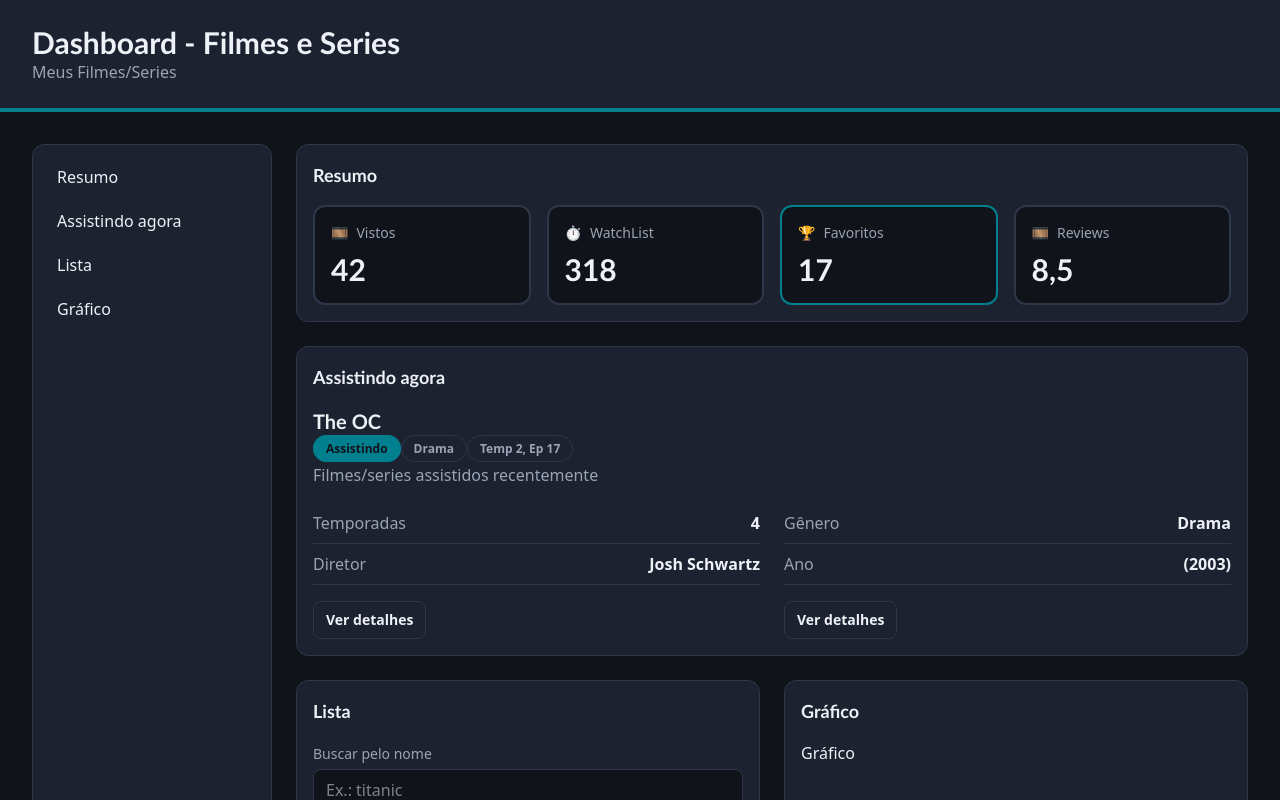
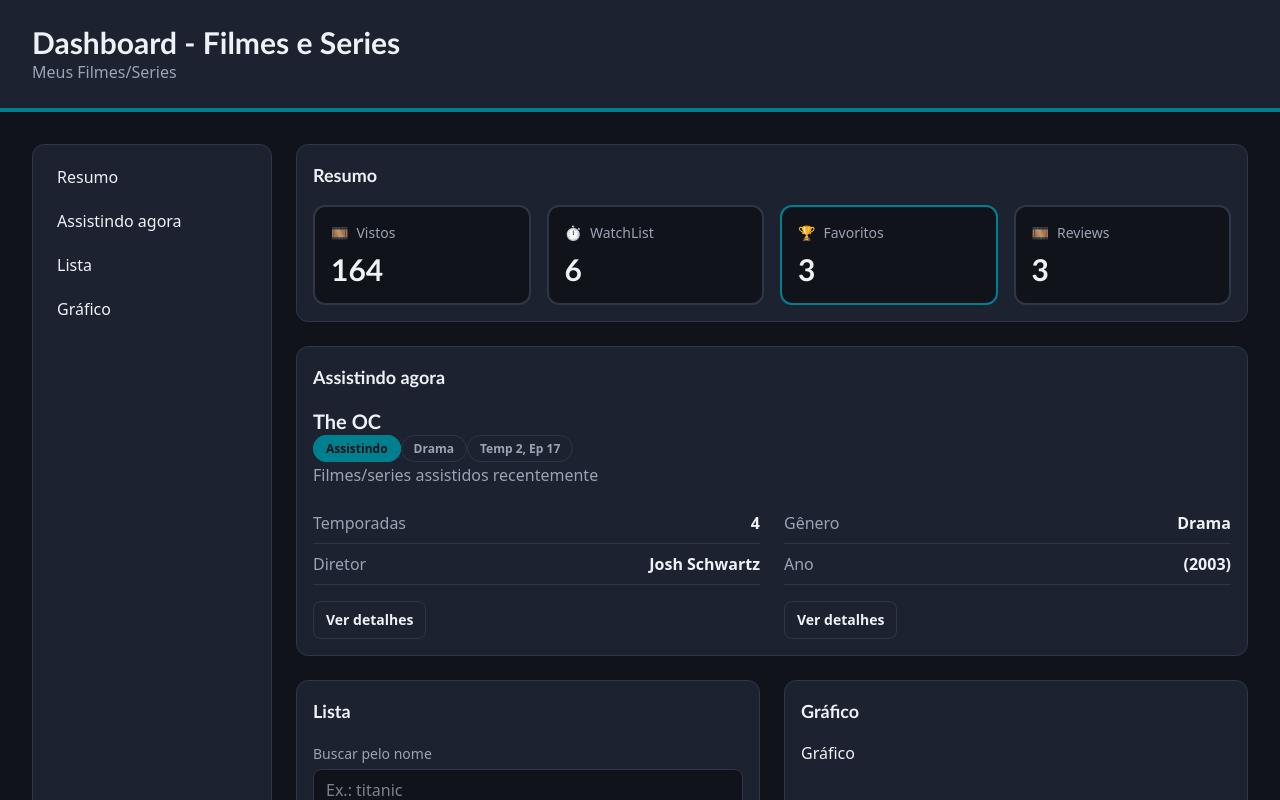
Before and after one commit to anajpontes/my-dashboard, a React (Vite) app: page / in a window 1280 px wide. Shown: the top 800 px of the page. Built offline with nearby package versions, Linux system fonts and the light colour scheme.

Commit message:
feat: derive summary cards from list data

```diff
--- a/src/App.jsx
+++ b/src/App.jsx
@@ -8,9 +8,7 @@ import StatusBadge from "./components/StatusBadge"
 import DetailsToggle from "./components/DetailsToggle"
 import ListItem from "./components/ListItem"
 import { useState } from "react"
-
-
-
+import { movies } from './data/movies.js'
 
 
 const filterOptions = [
@@ -20,26 +18,21 @@ const filterOptions = [
 ]
 
 
-const summaryCards = [
-  { id: 'watched', title: 'Vistos', value: 42, icon:"🎞️"},
-  { id: 'watchList', title: 'WatchList', value: 318, icon:"⏱️"},
-  { id: 'favorites', title: 'Favoritos', value: 17, icon:"🏆", isHighlighted: true},
-  { id: 'reviews', title: 'Reviews', value: "8,5", icon:"🎞️"},
-]
-
-const movies = [
-  { id: 'interestelar', title: 'Interestelar', hours: 2, isCompleted: true },
-  { id: 'lalaland', title: 'La La Land', hours: 2, isCompleted: true },
-  { id: 'theoffice', title: 'The Office', hours: 74, isCompleted: true },
-  { id: 'parasite', title: 'Parasite', hours: 2, isCompleted: false },
-  { id: 'gilmoregirls', title: 'Gilmore Girls', hours: 83, isCompleted: false },
-  { id: '13goingon30', title: '13 Going On 30', hours: 1, isCompleted: false },
-]
 
 function App() {
   const [statusFilter, setStatusFilter] =useState('all');
   const [search, setSearch] = useState('')
   const searchTerm = search.trim().toLowerCase();
+  const totalHours = movies.reduce((total, movie) => total + movie.hours, 0)
+  const completedCount = movies.filter((movie) => movie.isCompleted).length
+
+  // arrumar watchlist, favorites, reviews para fazer sentido
+  const summaryCards = [
+  { id: 'watched', title: 'Vistos', value: totalHours, icon:"🎞️"},
+  { id: 'watchList', title: 'WatchList', value: movies.length, icon:"⏱️"},
+  { id: 'favorites', title: 'Favoritos', value: completedCount, icon:"🏆", isHighlighted: true},
+  { id: 'reviews', title: 'Reviews', value: movies.length - completedCount, icon:"🎞️"},
+]
 
   const visibleMovies = movies.filter((movie) => {
     const matchesSearch = movie.title.toLowerCase().includes(searchTerm)
--- /dev/null
+++ b/src/data/movies.js
@@ -0,0 +1,8 @@
+export const movies = [
+  { id: 'interestelar', title: 'Interestelar', hours: 2, isCompleted: true },
+  { id: 'lalaland', title: 'La La Land', hours: 2, isCompleted: true },
+  { id: 'theoffice', title: 'The Office', hours: 74, isCompleted: true },
+  { id: 'parasite', title: 'Parasite', hours: 2, isCompleted: false },
+  { id: 'gilmoregirls', title: 'Gilmore Girls', hours: 83, isCompleted: false },
+  { id: '13goingon30', title: '13 Going On 30', hours: 1, isCompleted: false },
+]
```
